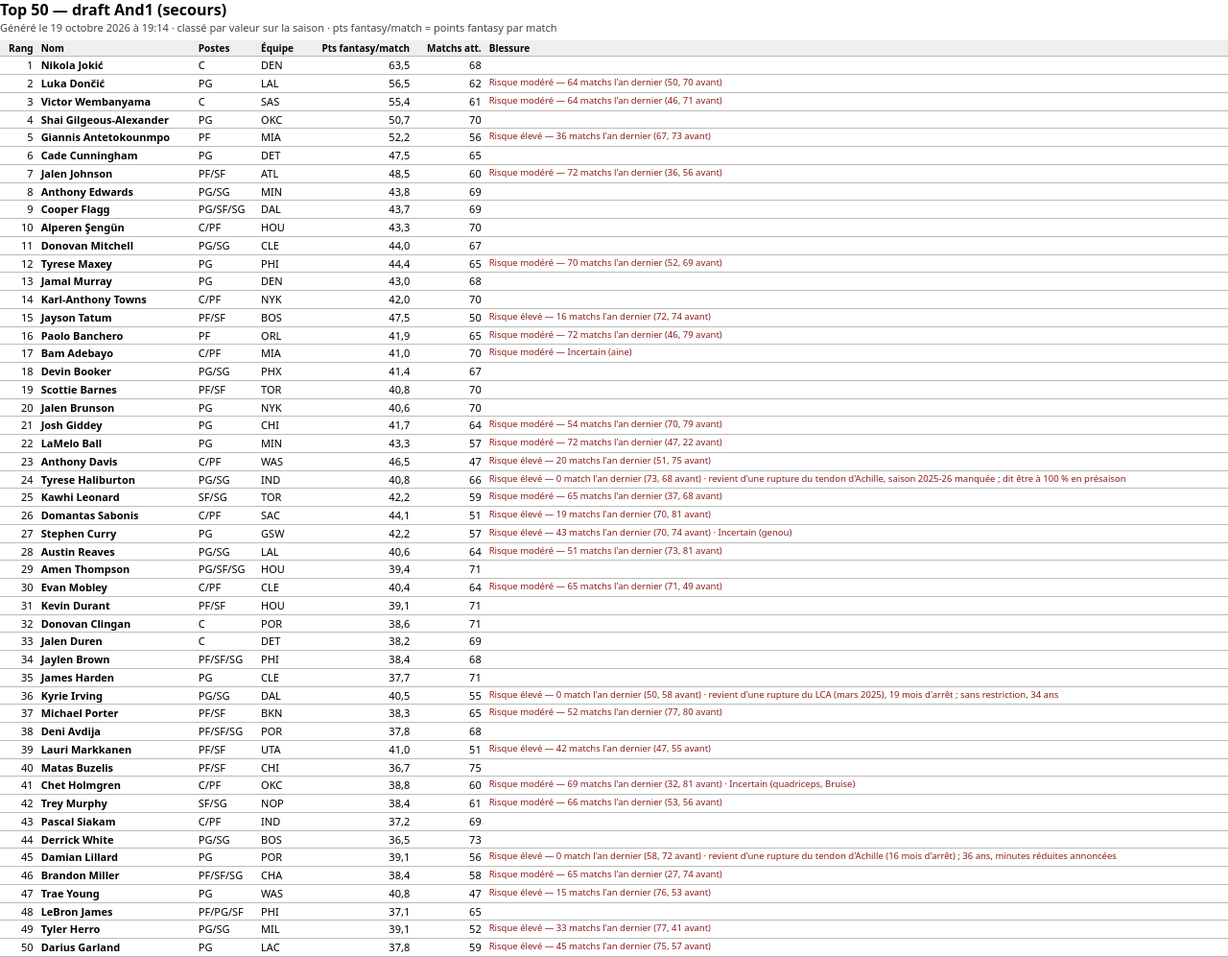
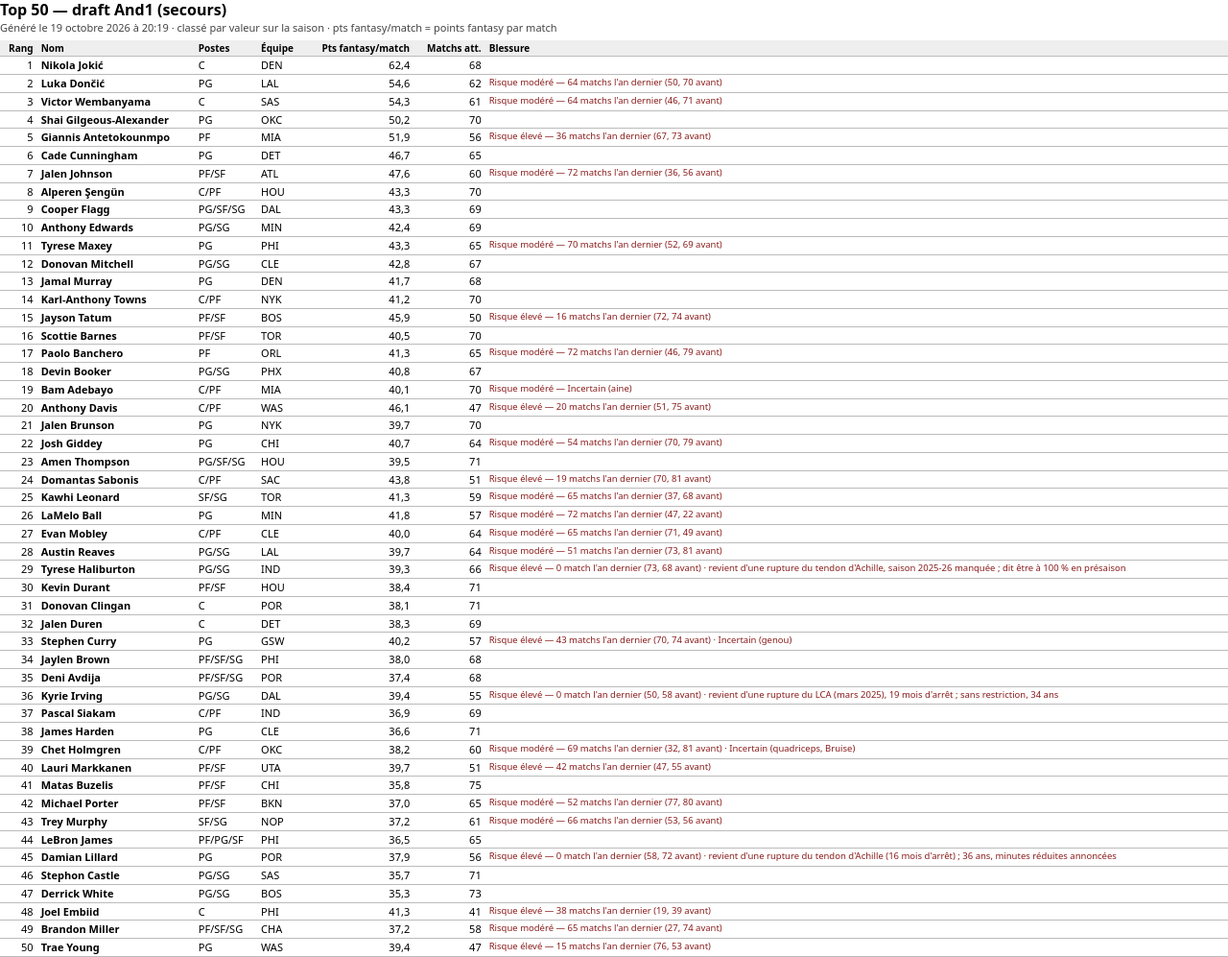
Before and after one commit to Bubu92i/nba-draft-tool, a website: page site/top50.html in a window 1280 px wide. Shown: the whole page at 96% size. Drawn offline with Linux system fonts and the light colour scheme.

Commit message:
data: rebuild snapshot with updated league scoring (tpm 0.5, dd 0, pf -0.25, no reb/ast bonuses)

```diff
--- a/site/top50.html
+++ b/site/top50.html
@@ -13,58 +13,58 @@
 tr { page-break-inside: avoid; }
 </style></head><body>
 <h1>Top 50 — draft And1 (secours)</h1>
-<p class="d">Généré le 19 octobre 2026 à 19:14 · classé par valeur sur la saison · pts fantasy/match = points fantasy par match</p>
+<p class="d">Généré le 19 octobre 2026 à 20:19 · classé par valeur sur la saison · pts fantasy/match = points fantasy par match</p>
 <table><thead><tr><th class="n">Rang</th><th>Nom</th><th>Postes</th><th>Équipe</th><th class="n">Pts fantasy/match</th><th class="n">Matchs att.</th><th>Blessure</th></tr></thead>
 <tbody>
-<tr><td class="n">1</td><td><b>Nikola Jokić</b></td><td>C</td><td>DEN</td><td class="n">63,5</td><td class="n">68</td><td class="b"></td></tr>
-<tr><td class="n">2</td><td><b>Luka Dončić</b></td><td>PG</td><td>LAL</td><td class="n">56,5</td><td class="n">62</td><td class="b">Risque modéré — 64 matchs l'an dernier (50, 70 avant)</td></tr>
-<tr><td class="n">3</td><td><b>Victor Wembanyama</b></td><td>C</td><td>SAS</td><td class="n">55,4</td><td class="n">61</td><td class="b">Risque modéré — 64 matchs l'an dernier (46, 71 avant)</td></tr>
-<tr><td class="n">4</td><td><b>Shai Gilgeous-Alexander</b></td><td>PG</td><td>OKC</td><td class="n">50,7</td><td class="n">70</td><td class="b"></td></tr>
-<tr><td class="n">5</td><td><b>Giannis Antetokounmpo</b></td><td>PF</td><td>MIA</td><td class="n">52,2</td><td class="n">56</td><td class="b">Risque élevé — 36 matchs l'an dernier (67, 73 avant)</td></tr>
-<tr><td class="n">6</td><td><b>Cade Cunningham</b></td><td>PG</td><td>DET</td><td class="n">47,5</td><td class="n">65</td><td class="b"></td></tr>
-<tr><td class="n">7</td><td><b>Jalen Johnson</b></td><td>PF/SF</td><td>ATL</td><td class="n">48,5</td><td class="n">60</td><td class="b">Risque modéré — 72 matchs l'an dernier (36, 56 avant)</td></tr>
-<tr><td class="n">8</td><td><b>Anthony Edwards</b></td><td>PG/SG</td><td>MIN</td><td class="n">43,8</td><td class="n">69</td><td class="b"></td></tr>
-<tr><td class="n">9</td><td><b>Cooper Flagg</b></td><td>PG/SF/SG</td><td>DAL</td><td class="n">43,7</td><td class="n">69</td><td class="b"></td></tr>
-<tr><td class="n">10</td><td><b>Alperen Şengün</b></td><td>C/PF</td><td>HOU</td><td class="n">43,3</td><td class="n">70</td><td class="b"></td></tr>
-<tr><td class="n">11</td><td><b>Donovan Mitchell</b></td><td>PG/SG</td><td>CLE</td><td class="n">44,0</td><td class="n">67</td><td class="b"></td></tr>
-<tr><td class="n">12</td><td><b>Tyrese Maxey</b></td><td>PG</td><td>PHI</td><td class="n">44,4</td><td class="n">65</td><td class="b">Risque modéré — 70 matchs l'an dernier (52, 69 avant)</td></tr>
-<tr><td class="n">13</td><td><b>Jamal Murray</b></td><td>PG</td><td>DEN</td><td class="n">43,0</td><td class="n">68</td><td class="b"></td></tr>
-<tr><td class="n">14</td><td><b>Karl-Anthony Towns</b></td><td>C/PF</td><td>NYK</td><td class="n">42,0</td><td class="n">70</td><td class="b"></td></tr>
-<tr><td class="n">15</td><td><b>Jayson Tatum</b></td><td>PF/SF</td><td>BOS</td><td class="n">47,5</td><td class="n">50</td><td class="b">Risque élevé — 16 matchs l'an dernier (72, 74 avant)</td></tr>
-<tr><td class="n">16</td><td><b>Paolo Banchero</b></td><td>PF</td><td>ORL</td><td class="n">41,9</td><td class="n">65</td><td class="b">Risque modéré — 72 matchs l'an dernier (46, 79 avant)</td></tr>
-<tr><td class="n">17</td><td><b>Bam Adebayo</b></td><td>C/PF</td><td>MIA</td><td class="n">41,0</td><td class="n">70</td><td class="b">Risque modéré — Incertain (aine)</td></tr>
-<tr><td class="n">18</td><td><b>Devin Booker</b></td><td>PG/SG</td><td>PHX</td><td class="n">41,4</td><td class="n">67</td><td class="b"></td></tr>
-<tr><td class="n">19</td><td><b>Scottie Barnes</b></td><td>PF/SF</td><td>TOR</td><td class="n">40,8</td><td class="n">70</td><td class="b"></td></tr>
-<tr><td class="n">20</td><td><b>Jalen Brunson</b></td><td>PG</td><td>NYK</td><td class="n">40,6</td><td class="n">70</td><td class="b"></td></tr>
-<tr><td class="n">21</td><td><b>Josh Giddey</b></td><td>PG</td><td>CHI</td><td class="n">41,7</td><td class="n">64</td><td class="b">Risque modéré — 54 matchs l'an dernier (70, 79 avant)</td></tr>
-<tr><td class="n">22</td><td><b>LaMelo Ball</b></td><td>PG</td><td>MIN</td><td class="n">43,3</td><td class="n">57</td><td class="b">Risque modéré — 72 matchs l'an dernier (47, 22 avant)</td></tr>
-<tr><td class="n">23</td><td><b>Anthony Davis</b></td><td>C/PF</td><td>WAS</td><td class="n">46,5</td><td class="n">47</td><td class="b">Risque élevé — 20 matchs l'an dernier (51, 75 avant)</td></tr>
-<tr><td class="n">24</td><td><b>Tyrese Haliburton</b></td><td>PG/SG</td><td>IND</td><td class="n">40,8</td><td class="n">66</td><td class="b">Risque élevé — 0 match l'an dernier (73, 68 avant) · revient d'une rupture du tendon d'Achille, saison 2025-26 manquée ; dit être à 100 % en présaison</td></tr>
-<tr><td class="n">25</td><td><b>Kawhi Leonard</b></td><td>SF/SG</td><td>TOR</td><td class="n">42,2</td><td class="n">59</td><td class="b">Risque modéré — 65 matchs l'an dernier (37, 68 avant)</td></tr>
-<tr><td class="n">26</td><td><b>Domantas Sabonis</b></td><td>C/PF</td><td>SAC</td><td class="n">44,1</td><td class="n">51</td><td class="b">Risque élevé — 19 matchs l'an dernier (70, 81 avant)</td></tr>
-<tr><td class="n">27</td><td><b>Stephen Curry</b></td><td>PG</td><td>GSW</td><td class="n">42,2</td><td class="n">57</td><td class="b">Risque élevé — 43 matchs l'an dernier (70, 74 avant) · Incertain (genou)</td></tr>
-<tr><td class="n">28</td><td><b>Austin Reaves</b></td><td>PG/SG</td><td>LAL</td><td class="n">40,6</td><td class="n">64</td><td class="b">Risque modéré — 51 matchs l'an dernier (73, 81 avant)</td></tr>
-<tr><td class="n">29</td><td><b>Amen Thompson</b></td><td>PG/SF/SG</td><td>HOU</td><td class="n">39,4</td><td class="n">71</td><td class="b"></td></tr>
-<tr><td class="n">30</td><td><b>Evan Mobley</b></td><td>C/PF</td><td>CLE</td><td class="n">40,4</td><td class="n">64</td><td class="b">Risque modéré — 65 matchs l'an dernier (71, 49 avant)</td></tr>
-<tr><td class="n">31</td><td><b>Kevin Durant</b></td><td>PF/SF</td><td>HOU</td><td class="n">39,1</td><td class="n">71</td><td class="b"></td></tr>
-<tr><td class="n">32</td><td><b>Donovan Clingan</b></td><td>C</td><td>POR</td><td class="n">38,6</td><td class="n">71</td><td class="b"></td></tr>
-<tr><td class="n">33</td><td><b>Jalen Duren</b></td><td>C</td><td>DET</td><td class="n">38,2</td><td class="n">69</td><td class="b"></td></tr>
-<tr><td class="n">34</td><td><b>Jaylen Brown</b></td><td>PF/SF/SG</td><td>PHI</td><td class="n">38,4</td><td class="n">68</td><td class="b"></td></tr>
-<tr><td class="n">35</td><td><b>James Harden</b></td><td>PG</td><td>CLE</td><td class="n">37,7</td><td class="n">71</td><td class="b"></td></tr>
-<tr><td class="n">36</td><td><b>Kyrie Irving</b></td><td>PG/SG</td><td>DAL</td><td class="n">40,5</td><td class="n">55</td><td class="b">Risque élevé — 0 match l'an dernier (50, 58 avant) · revient d'une rupture du LCA (mars 2025), 19 mois d'arrêt ; sans restriction, 34 ans</td></tr>
-<tr><td class="n">37</td><td><b>Michael Porter</b></td><td>PF/SF</td><td>BKN</td><td class="n">38,3</td><td class="n">65</td><td class="b">Risque modéré — 52 matchs l'an dernier (77, 80 avant)</td></tr>
-<tr><td class="n">38</td><td><b>Deni Avdija</b></td><td>PF/SF/SG</td><td>POR</td><td class="n">37,8</td><td class="n">68</td><td class="b"></td></tr>
-<tr><td class="n">39</td><td><b>Lauri Markkanen</b></td><td>PF/SF</td><td>UTA</td><td class="n">41,0</td><td class="n">51</td><td class="b">Risque élevé — 42 matchs l'an dernier (47, 55 avant)</td></tr>
-<tr><td class="n">40</td><td><b>Matas Buzelis</b></td><td>PF/SF</td><td>CHI</td><td class="n">36,7</td><td class="n">75</td><td class="b"></td></tr>
-<tr><td class="n">41</td><td><b>Chet Holmgren</b></td><td>C/PF</td><td>OKC</td><td class="n">38,8</td><td class="n">60</td><td class="b">Risque modéré — 69 matchs l'an dernier (32, 81 avant) · Incertain (quadriceps, Bruise)</td></tr>
-<tr><td class="n">42</td><td><b>Trey Murphy</b></td><td>SF/SG</td><td>NOP</td><td class="n">38,4</td><td class="n">61</td><td class="b">Risque modéré — 66 matchs l'an dernier (53, 56 avant)</td></tr>
-<tr><td class="n">43</td><td><b>Pascal Siakam</b></td><td>C/PF</td><td>IND</td><td class="n">37,2</td><td class="n">69</td><td class="b"></td></tr>
-<tr><td class="n">44</td><td><b>Derrick White</b></td><td>PG/SG</td><td>BOS</td><td class="n">36,5</td><td class="n">73</td><td class="b"></td></tr>
-<tr><td class="n">45</td><td><b>Damian Lillard</b></td><td>PG</td><td>POR</td><td class="n">39,1</td><td class="n">56</td><td class="b">Risque élevé — 0 match l'an dernier (58, 72 avant) · revient d'une rupture du tendon d'Achille (16 mois d'arrêt) ; 36 ans, minutes réduites annoncées</td></tr>
-<tr><td class="n">46</td><td><b>Brandon Miller</b></td><td>PF/SF/SG</td><td>CHA</td><td class="n">38,4</td><td class="n">58</td><td class="b">Risque modéré — 65 matchs l'an dernier (27, 74 avant)</td></tr>
-<tr><td class="n">47</td><td><b>Trae Young</b></td><td>PG</td><td>WAS</td><td class="n">40,8</td><td class="n">47</td><td class="b">Risque élevé — 15 matchs l'an dernier (76, 53 avant)</td></tr>
-<tr><td class="n">48</td><td><b>LeBron James</b></td><td>PF/PG/SF</td><td>PHI</td><td class="n">37,1</td><td class="n">65</td><td class="b"></td></tr>
-<tr><td class="n">49</td><td><b>Tyler Herro</b></td><td>PG/SG</td><td>MIL</td><td class="n">39,1</td><td class="n">52</td><td class="b">Risque élevé — 33 matchs l'an dernier (77, 41 avant)</td></tr>
-<tr><td class="n">50</td><td><b>Darius Garland</b></td><td>PG</td><td>LAC</td><td class="n">37,8</td><td class="n">59</td><td class="b">Risque élevé — 45 matchs l'an dernier (75, 57 avant)</td></tr>
+<tr><td class="n">1</td><td><b>Nikola Jokić</b></td><td>C</td><td>DEN</td><td class="n">62,4</td><td class="n">68</td><td class="b"></td></tr>
+<tr><td class="n">2</td><td><b>Luka Dončić</b></td><td>PG</td><td>LAL</td><td class="n">54,6</td><td class="n">62</td><td class="b">Risque modéré — 64 matchs l'an dernier (50, 70 avant)</td></tr>
+<tr><td class="n">3</td><td><b>Victor Wembanyama</b></td><td>C</td><td>SAS</td><td class="n">54,3</td><td class="n">61</td><td class="b">Risque modéré — 64 matchs l'an dernier (46, 71 avant)</td></tr>
+<tr><td class="n">4</td><td><b>Shai Gilgeous-Alexander</b></td><td>PG</td><td>OKC</td><td class="n">50,2</td><td class="n">70</td><td class="b"></td></tr>
+<tr><td class="n">5</td><td><b>Giannis Antetokounmpo</b></td><td>PF</td><td>MIA</td><td class="n">51,9</td><td class="n">56</td><td class="b">Risque élevé — 36 matchs l'an dernier (67, 73 avant)</td></tr>
+<tr><td class="n">6</td><td><b>Cade Cunningham</b></td><td>PG</td><td>DET</td><td class="n">46,7</td><td class="n">65</td><td class="b"></td></tr>
+<tr><td class="n">7</td><td><b>Jalen Johnson</b></td><td>PF/SF</td><td>ATL</td><td class="n">47,6</td><td class="n">60</td><td class="b">Risque modéré — 72 matchs l'an dernier (36, 56 avant)</td></tr>
+<tr><td class="n">8</td><td><b>Alperen Şengün</b></td><td>C/PF</td><td>HOU</td><td class="n">43,3</td><td class="n">70</td><td class="b"></td></tr>
+<tr><td class="n">9</td><td><b>Cooper Flagg</b></td><td>PG/SF/SG</td><td>DAL</td><td class="n">43,3</td><td class="n">69</td><td class="b"></td></tr>
+<tr><td class="n">10</td><td><b>Anthony Edwards</b></td><td>PG/SG</td><td>MIN</td><td class="n">42,4</td><td class="n">69</td><td class="b"></td></tr>
+<tr><td class="n">11</td><td><b>Tyrese Maxey</b></td><td>PG</td><td>PHI</td><td class="n">43,3</td><td class="n">65</td><td class="b">Risque modéré — 70 matchs l'an dernier (52, 69 avant)</td></tr>
+<tr><td class="n">12</td><td><b>Donovan Mitchell</b></td><td>PG/SG</td><td>CLE</td><td class="n">42,8</td><td class="n">67</td><td class="b"></td></tr>
+<tr><td class="n">13</td><td><b>Jamal Murray</b></td><td>PG</td><td>DEN</td><td class="n">41,7</td><td class="n">68</td><td class="b"></td></tr>
+<tr><td class="n">14</td><td><b>Karl-Anthony Towns</b></td><td>C/PF</td><td>NYK</td><td class="n">41,2</td><td class="n">70</td><td class="b"></td></tr>
+<tr><td class="n">15</td><td><b>Jayson Tatum</b></td><td>PF/SF</td><td>BOS</td><td class="n">45,9</td><td class="n">50</td><td class="b">Risque élevé — 16 matchs l'an dernier (72, 74 avant)</td></tr>
+<tr><td class="n">16</td><td><b>Scottie Barnes</b></td><td>PF/SF</td><td>TOR</td><td class="n">40,5</td><td class="n">70</td><td class="b"></td></tr>
+<tr><td class="n">17</td><td><b>Paolo Banchero</b></td><td>PF</td><td>ORL</td><td class="n">41,3</td><td class="n">65</td><td class="b">Risque modéré — 72 matchs l'an dernier (46, 79 avant)</td></tr>
+<tr><td class="n">18</td><td><b>Devin Booker</b></td><td>PG/SG</td><td>PHX</td><td class="n">40,8</td><td class="n">67</td><td class="b"></td></tr>
+<tr><td class="n">19</td><td><b>Bam Adebayo</b></td><td>C/PF</td><td>MIA</td><td class="n">40,1</td><td class="n">70</td><td class="b">Risque modéré — Incertain (aine)</td></tr>
+<tr><td class="n">20</td><td><b>Anthony Davis</b></td><td>C/PF</td><td>WAS</td><td class="n">46,1</td><td class="n">47</td><td class="b">Risque élevé — 20 matchs l'an dernier (51, 75 avant)</td></tr>
+<tr><td class="n">21</td><td><b>Jalen Brunson</b></td><td>PG</td><td>NYK</td><td class="n">39,7</td><td class="n">70</td><td class="b"></td></tr>
+<tr><td class="n">22</td><td><b>Josh Giddey</b></td><td>PG</td><td>CHI</td><td class="n">40,7</td><td class="n">64</td><td class="b">Risque modéré — 54 matchs l'an dernier (70, 79 avant)</td></tr>
+<tr><td class="n">23</td><td><b>Amen Thompson</b></td><td>PG/SF/SG</td><td>HOU</td><td class="n">39,5</td><td class="n">71</td><td class="b"></td></tr>
+<tr><td class="n">24</td><td><b>Domantas Sabonis</b></td><td>C/PF</td><td>SAC</td><td class="n">43,8</td><td class="n">51</td><td class="b">Risque élevé — 19 matchs l'an dernier (70, 81 avant)</td></tr>
+<tr><td class="n">25</td><td><b>Kawhi Leonard</b></td><td>SF/SG</td><td>TOR</td><td class="n">41,3</td><td class="n">59</td><td class="b">Risque modéré — 65 matchs l'an dernier (37, 68 avant)</td></tr>
+<tr><td class="n">26</td><td><b>LaMelo Ball</b></td><td>PG</td><td>MIN</td><td class="n">41,8</td><td class="n">57</td><td class="b">Risque modéré — 72 matchs l'an dernier (47, 22 avant)</td></tr>
+<tr><td class="n">27</td><td><b>Evan Mobley</b></td><td>C/PF</td><td>CLE</td><td class="n">40,0</td><td class="n">64</td><td class="b">Risque modéré — 65 matchs l'an dernier (71, 49 avant)</td></tr>
+<tr><td class="n">28</td><td><b>Austin Reaves</b></td><td>PG/SG</td><td>LAL</td><td class="n">39,7</td><td class="n">64</td><td class="b">Risque modéré — 51 matchs l'an dernier (73, 81 avant)</td></tr>
+<tr><td class="n">29</td><td><b>Tyrese Haliburton</b></td><td>PG/SG</td><td>IND</td><td class="n">39,3</td><td class="n">66</td><td class="b">Risque élevé — 0 match l'an dernier (73, 68 avant) · revient d'une rupture du tendon d'Achille, saison 2025-26 manquée ; dit être à 100 % en présaison</td></tr>
+<tr><td class="n">30</td><td><b>Kevin Durant</b></td><td>PF/SF</td><td>HOU</td><td class="n">38,4</td><td class="n">71</td><td class="b"></td></tr>
+<tr><td class="n">31</td><td><b>Donovan Clingan</b></td><td>C</td><td>POR</td><td class="n">38,1</td><td class="n">71</td><td class="b"></td></tr>
+<tr><td class="n">32</td><td><b>Jalen Duren</b></td><td>C</td><td>DET</td><td class="n">38,3</td><td class="n">69</td><td class="b"></td></tr>
+<tr><td class="n">33</td><td><b>Stephen Curry</b></td><td>PG</td><td>GSW</td><td class="n">40,2</td><td class="n">57</td><td class="b">Risque élevé — 43 matchs l'an dernier (70, 74 avant) · Incertain (genou)</td></tr>
+<tr><td class="n">34</td><td><b>Jaylen Brown</b></td><td>PF/SF/SG</td><td>PHI</td><td class="n">38,0</td><td class="n">68</td><td class="b"></td></tr>
+<tr><td class="n">35</td><td><b>Deni Avdija</b></td><td>PF/SF/SG</td><td>POR</td><td class="n">37,4</td><td class="n">68</td><td class="b"></td></tr>
+<tr><td class="n">36</td><td><b>Kyrie Irving</b></td><td>PG/SG</td><td>DAL</td><td class="n">39,4</td><td class="n">55</td><td class="b">Risque élevé — 0 match l'an dernier (50, 58 avant) · revient d'une rupture du LCA (mars 2025), 19 mois d'arrêt ; sans restriction, 34 ans</td></tr>
+<tr><td class="n">37</td><td><b>Pascal Siakam</b></td><td>C/PF</td><td>IND</td><td class="n">36,9</td><td class="n">69</td><td class="b"></td></tr>
+<tr><td class="n">38</td><td><b>James Harden</b></td><td>PG</td><td>CLE</td><td class="n">36,6</td><td class="n">71</td><td class="b"></td></tr>
+<tr><td class="n">39</td><td><b>Chet Holmgren</b></td><td>C/PF</td><td>OKC</td><td class="n">38,2</td><td class="n">60</td><td class="b">Risque modéré — 69 matchs l'an dernier (32, 81 avant) · Incertain (quadriceps, Bruise)</td></tr>
+<tr><td class="n">40</td><td><b>Lauri Markkanen</b></td><td>PF/SF</td><td>UTA</td><td class="n">39,7</td><td class="n">51</td><td class="b">Risque élevé — 42 matchs l'an dernier (47, 55 avant)</td></tr>
+<tr><td class="n">41</td><td><b>Matas Buzelis</b></td><td>PF/SF</td><td>CHI</td><td class="n">35,8</td><td class="n">75</td><td class="b"></td></tr>
+<tr><td class="n">42</td><td><b>Michael Porter</b></td><td>PF/SF</td><td>BKN</td><td class="n">37,0</td><td class="n">65</td><td class="b">Risque modéré — 52 matchs l'an dernier (77, 80 avant)</td></tr>
+<tr><td class="n">43</td><td><b>Trey Murphy</b></td><td>SF/SG</td><td>NOP</td><td class="n">37,2</td><td class="n">61</td><td class="b">Risque modéré — 66 matchs l'an dernier (53, 56 avant)</td></tr>
+<tr><td class="n">44</td><td><b>LeBron James</b></td><td>PF/PG/SF</td><td>PHI</td><td class="n">36,5</td><td class="n">65</td><td class="b"></td></tr>
+<tr><td class="n">45</td><td><b>Damian Lillard</b></td><td>PG</td><td>POR</td><td class="n">37,9</td><td class="n">56</td><td class="b">Risque élevé — 0 match l'an dernier (58, 72 avant) · revient d'une rupture du tendon d'Achille (16 mois d'arrêt) ; 36 ans, minutes réduites annoncées</td></tr>
+<tr><td class="n">46</td><td><b>Stephon Castle</b></td><td>PG/SG</td><td>SAS</td><td class="n">35,7</td><td class="n">71</td><td class="b"></td></tr>
+<tr><td class="n">47</td><td><b>Derrick White</b></td><td>PG/SG</td><td>BOS</td><td class="n">35,3</td><td class="n">73</td><td class="b"></td></tr>
+<tr><td class="n">48</td><td><b>Joel Embiid</b></td><td>C</td><td>PHI</td><td class="n">41,3</td><td class="n">41</td><td class="b">Risque élevé — 38 matchs l'an dernier (19, 39 avant)</td></tr>
+<tr><td class="n">49</td><td><b>Brandon Miller</b></td><td>PF/SF/SG</td><td>CHA</td><td class="n">37,2</td><td class="n">58</td><td class="b">Risque modéré — 65 matchs l'an dernier (27, 74 avant)</td></tr>
+<tr><td class="n">50</td><td><b>Trae Young</b></td><td>PG</td><td>WAS</td><td class="n">39,4</td><td class="n">47</td><td class="b">Risque élevé — 15 matchs l'an dernier (76, 53 avant)</td></tr>
 </tbody></table>
 </body></html>
```
Also changed, not shown: site/data/snapshot.json.
